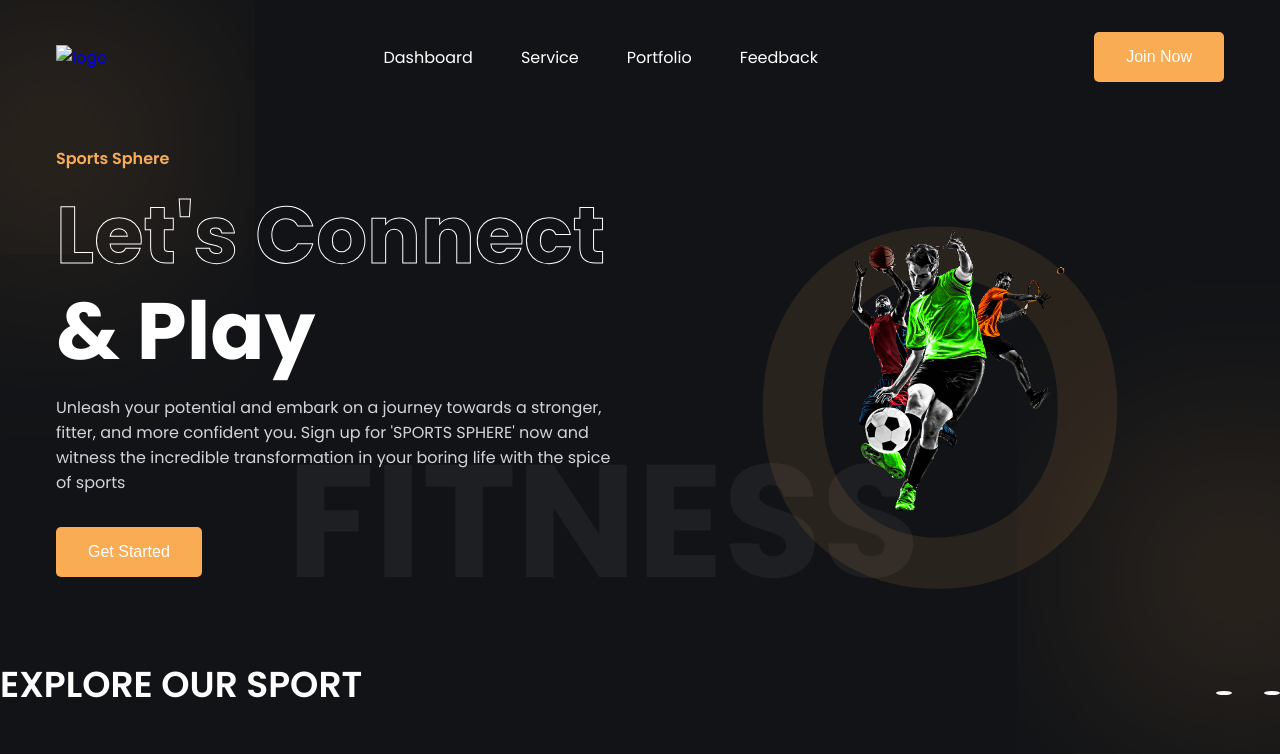
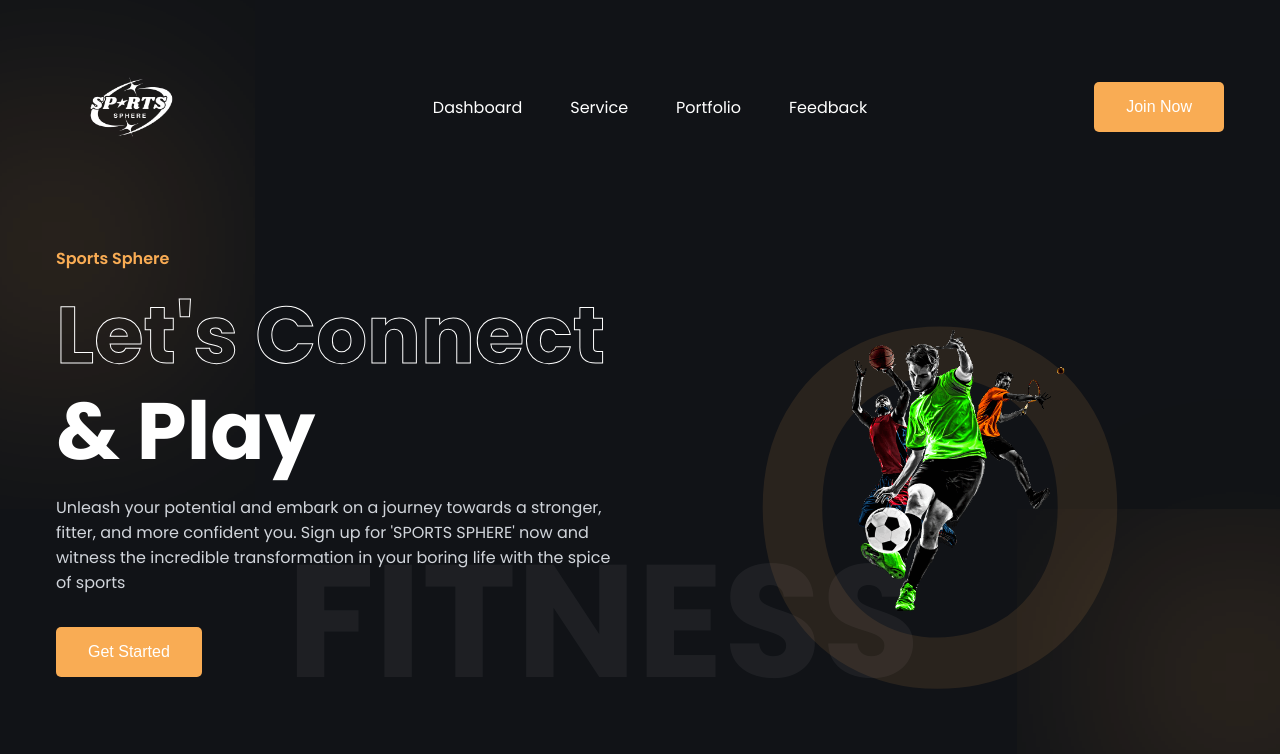
Before and after one commit to RishuKrSingh-coder/SportsSphere1, a plain HTML site: page index.html in a window 1280 px wide. Shown: the top 754 px of the page. Drawn offline with nearby package versions, Linux system fonts and the light colour scheme; files whose address does not match are found by name.

Commit message:
Update index.html

```diff
--- a/index.html
+++ b/index.html
@@ -13,7 +13,7 @@
   <body>
     <nav>
       <div class="nav__logo">
-        <a href="#"><img src="/NSUT/logo.png" alt="logo"></a>
+        <a href="#"><img src="logo.png" alt="logo"></a>
       </div>
       <ul class="nav__links">
         <li class="link"><a href="profle.html">Dashboard</a></li>
```
